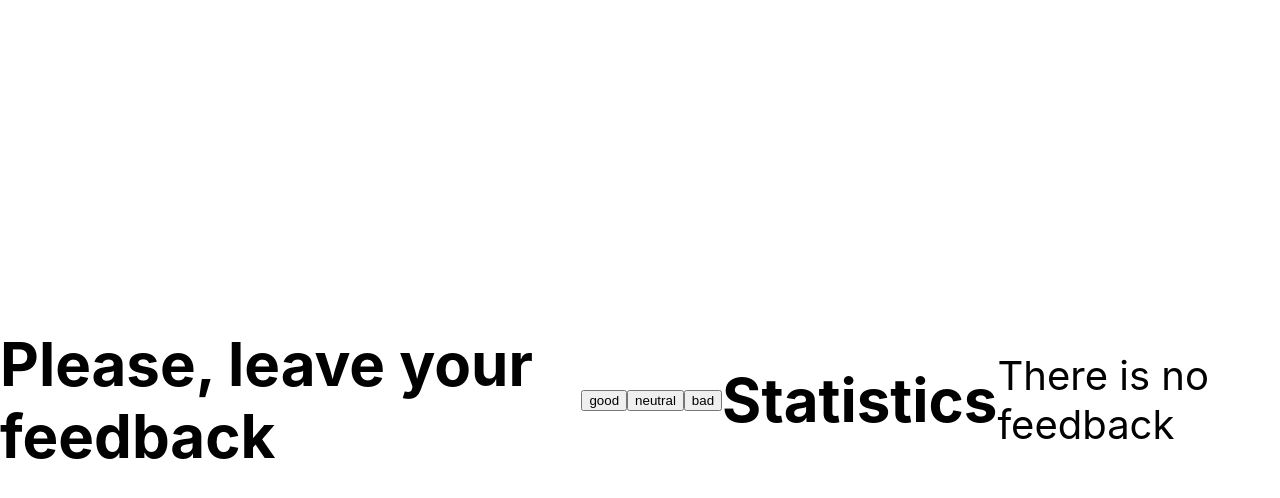
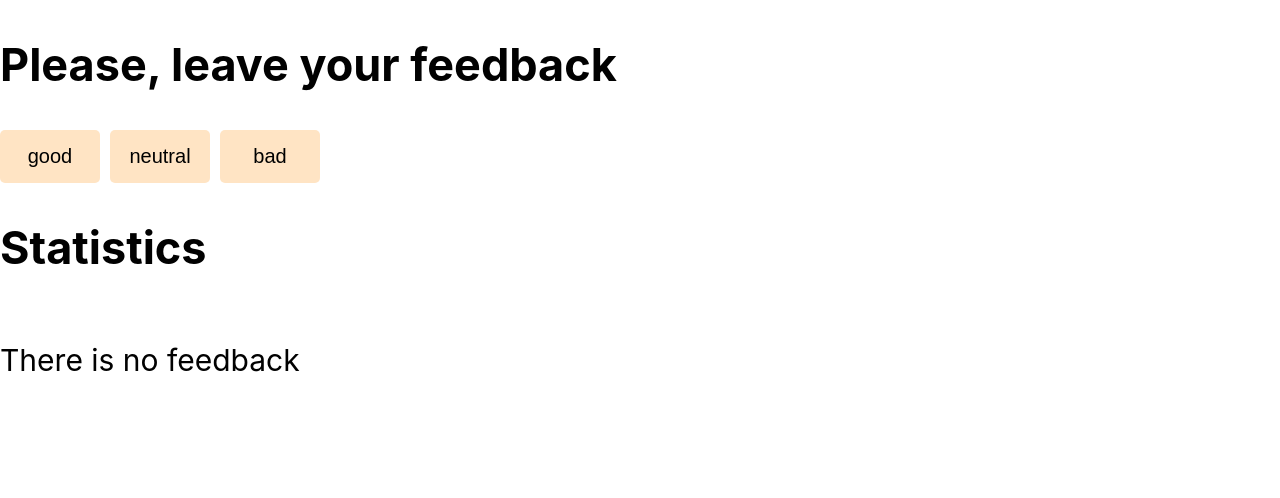
Before and after one commit to Hanna-Pylypenko/goit-react-hw-02-feedback, a React (Create React App) app: page / in a window 1280 px wide. Shown: the top 498 px of the page. Built offline with nearby package versions, Linux system fonts and the light colour scheme.

Commit message:
task 1 without propTypes

```diff
--- a/src/components/App.jsx
+++ b/src/components/App.jsx
@@ -31,21 +31,21 @@ export class App extends Component {
         style={{
           height: '100vh',
           display: 'flex',
-          justifyContent: 'center',
-          alignItems: 'center',
+          flexDirection: 'column',
+          justifyContent: 'flexStart',
+
           fontSize: 40,
           color: '#010101',
         }}
       >
-        <Section title="Please, leave your feedback" />
-
+        <Section title="Please, leave your feedback">
           <FeedbackOptions
             options={['good', 'neutral', 'bad']}
             onLeaveFeedback={this.onFeedbackButtonClick}
           />
+        </Section>
 
-        <Section title="Statistics" />
-
+        <Section title="Statistics">
           <Statistics
             good={this.state.good}
             neutral={this.state.neutral}
@@ -53,6 +53,7 @@ export class App extends Component {
             total={this.countTotalFeedback()}
             positivePercentage={this.countPositiveFeedbackPercentage()}
           />
+        </Section>
       </div>
     );
   }
--- a/src/components/FeedbackOptions/FeedbackOptions.jsx
+++ b/src/components/FeedbackOptions/FeedbackOptions.jsx
@@ -1,10 +1,11 @@
+import css from './FeedbackOptions.module.css';
 export const FeedbackOptions = ({ options, onLeaveFeedback }) => {
   return options.map(option => {
     return (
       <button
         key={option}
         type="button"
-        className="feedbackBtn"
+        className={css.feedbackBtn}
         onClick={onLeaveFeedback}
       >
         {option}
--- /dev/null
+++ b/src/components/FeedbackOptions/FeedbackOptions.module.css
@@ -0,0 +1,13 @@
+.feedbackBtn {
+  width: 100px;
+  padding: 15px;
+  font-size: 20px;
+  margin-right: 10px;
+  border-radius: 5px;
+  border: none;
+  background-color: bisque;
+}
+.feedbackBtn:hover {
+  transform: scale(1.1);
+  background-color: blanchedalmond;
+}
--- /dev/null
+++ b/src/components/Notification/Notification.jsx
@@ -0,0 +1,3 @@
+export const Notification = ({ message }) => {
+  return <p>{message}</p>;
+};
--- a/src/components/Section/Section.jsx
+++ b/src/components/Section/Section.jsx
@@ -1,7 +1,9 @@
-export const Section = ({ title }) => {
+import css from './Section.module.css';
+export const Section = ({ title, children }) => {
   return (
-    <div className={title}>
+    <div className={css.sectionContainer}>
       <h2>{title}</h2>
+      <div>{children}</div>
     </div>
   );
 };
--- /dev/null
+++ b/src/components/Section/Section.module.css
@@ -0,0 +1,5 @@
+.sectionContainer {
+  font-size: 30px;
+  display: flex;
+  flex-direction: column;
+}
--- a/src/components/Statistics/Statistics.jsx
+++ b/src/components/Statistics/Statistics.jsx
@@ -1,4 +1,6 @@
 import React from 'react';
+import { Notification } from 'components/Notification/Notification';
+import css from './Statistics.module.css';
 
 export const Statistics = ({
   good,
@@ -8,7 +10,7 @@ export const Statistics = ({
   positivePercentage,
 }) => {
   return total ? (
-    <ul>
+    <ul className={css.feedbackBtnList}>
       <li>Good:{good}</li>
       <li>Neutral:{neutral}</li>
       <li>Bad:{bad}</li>
@@ -16,6 +18,6 @@ export const Statistics = ({
       <li>Positive feedback:{positivePercentage}</li>
     </ul>
   ) : (
-    'There is no feedback'
+    <Notification message="There is no feedback" />
   );
 };
--- /dev/null
+++ b/src/components/Statistics/Statistics.module.css
@@ -0,0 +1,6 @@
+.feedbackBtnList {
+  list-style: none;
+  display: flex;
+  flex-direction: column;
+  font-size: 20px;
+}
```
Also changed, not shown: src/components/Notification/Notification.module.css (added), src/components/Section/Section.css (deleted), src/components/Statistics/Statistics.css (deleted). Lines whose indentation alone changed are shown as unchanged.
